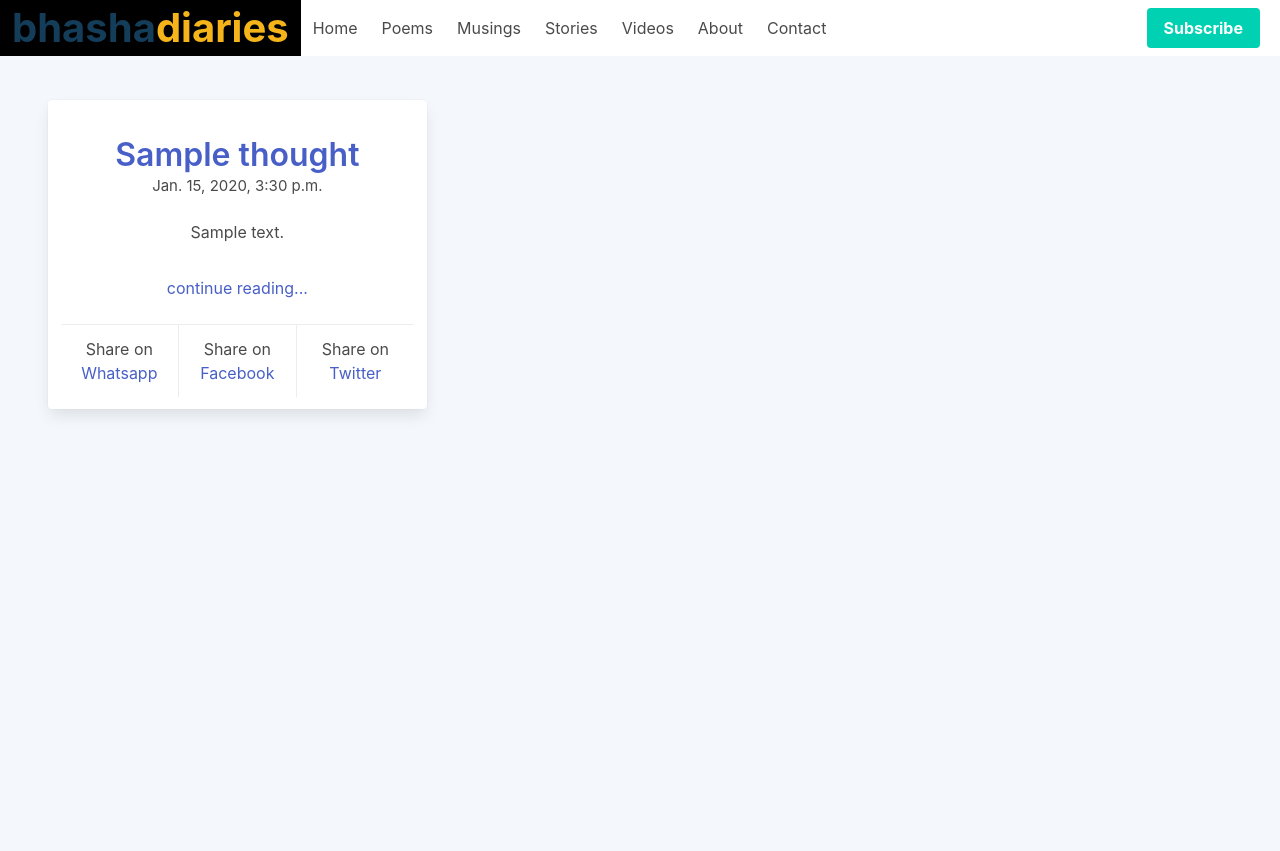
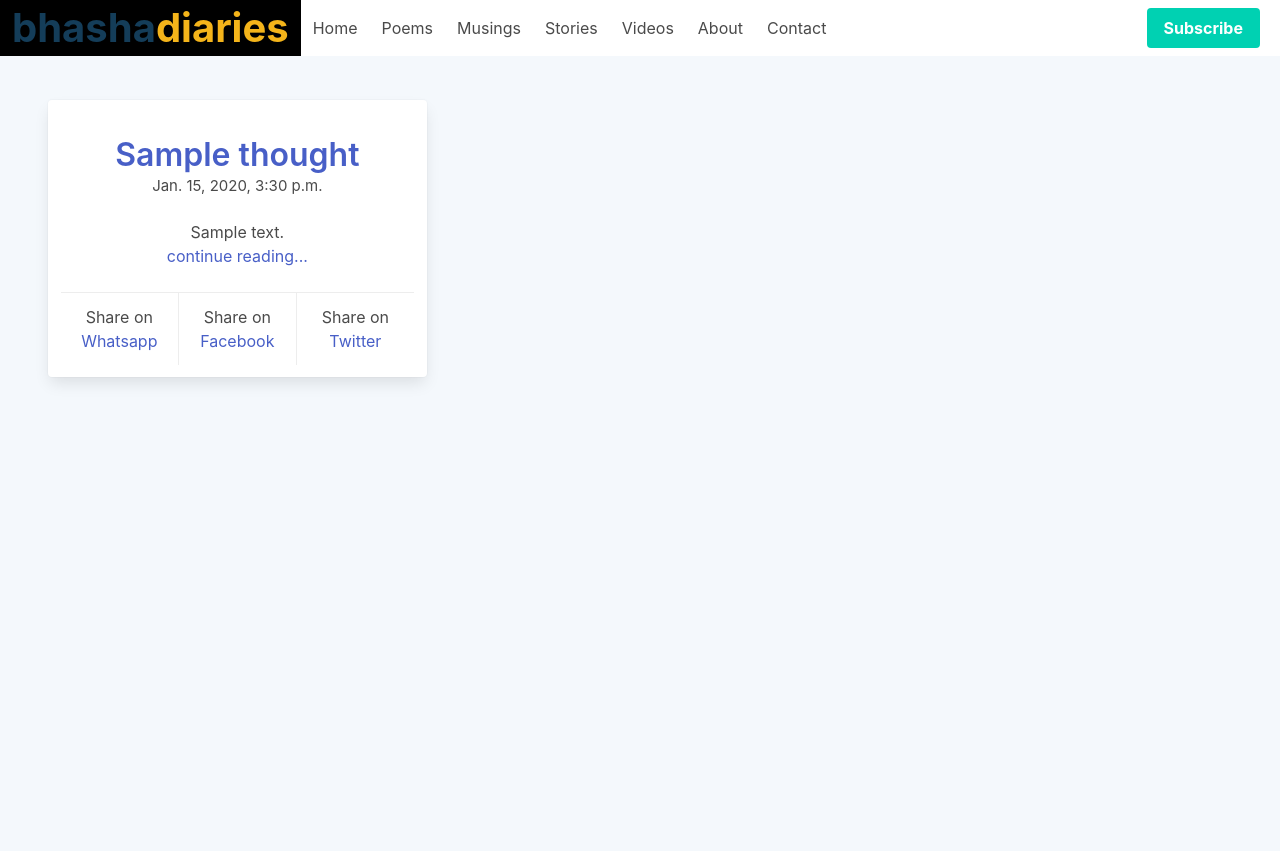
Before and after one commit to Krandheer/poetry, a Django app: a page that uses thoughts/templates/thoughts/thoughts_list.html in a window 1280 px wide. Shown: the top 851 px of the page. Run offline with Django 3.2, Linux system fonts and the light colour scheme; tables that the repository leaves empty hold one stand-in row (values such as "Sample post"); some libraries are stand-ins or nearby versions.

Commit message:
thoughts

```diff
--- a/thoughts/templates/thoughts/thoughts_list.html
+++ b/thoughts/templates/thoughts/thoughts_list.html
@@ -17,11 +17,13 @@
 
 			  				<div class="card-content">
 
-			  					<p class="title is-3"><a href="{% url 'thoughts:thoughts_detail' post.slug %}">{{post.title}}</a></p>
+			  					<p class="title"><a href="{% url 'thoughts:thoughts_detail' post.slug %}">{{post.title}}</a></p>
 
 				        		<p class="subtitle" style="font-size: 15px;">{{post.created_on}}</p>
+
 				        		<p>{{post.content|striptags|truncatewords:25}}</p>
-				        		<p style="margin-top:2rem"><a href="{% url 'thoughts:thoughts_detail' post.slug %}">continue reading...</a></p>
+
+				        		<a href="{% url 'thoughts:thoughts_detail' post.slug %}">continue reading...</a>
 
 			      			</div>
 			      			<footer class="card-footer" style="margin-top: auto">
```
